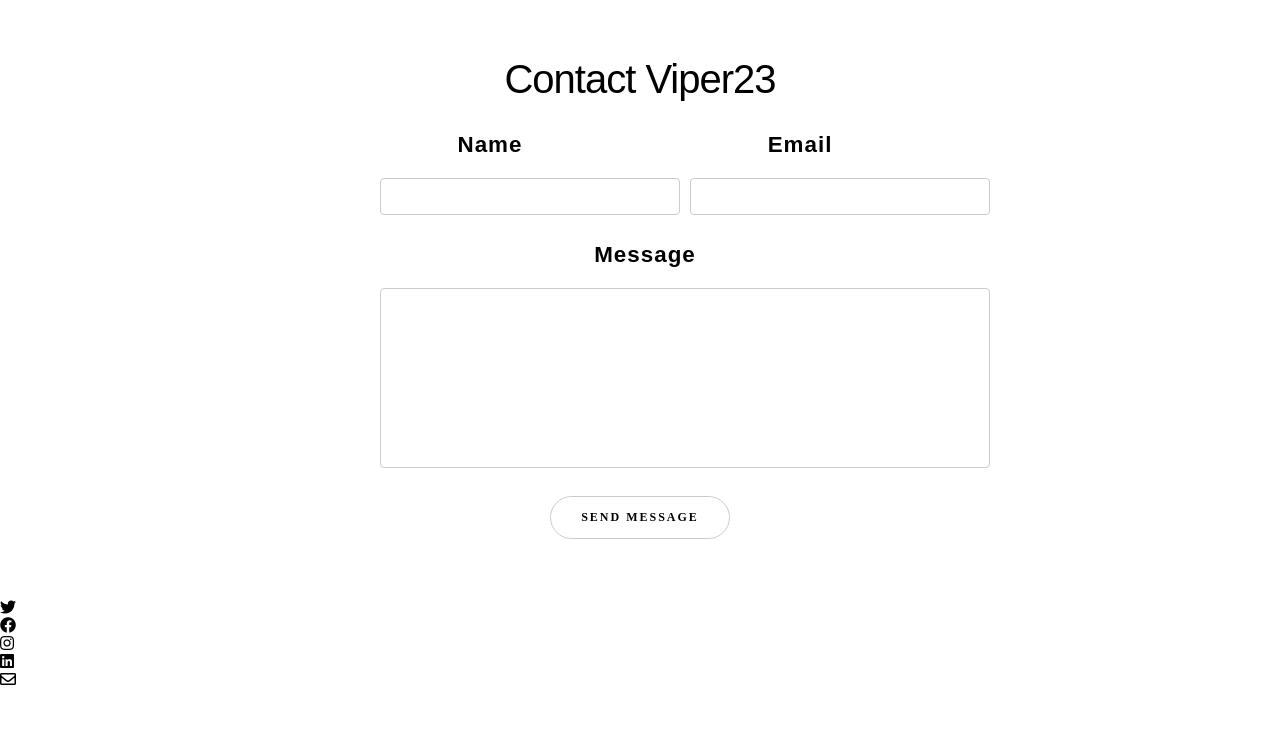
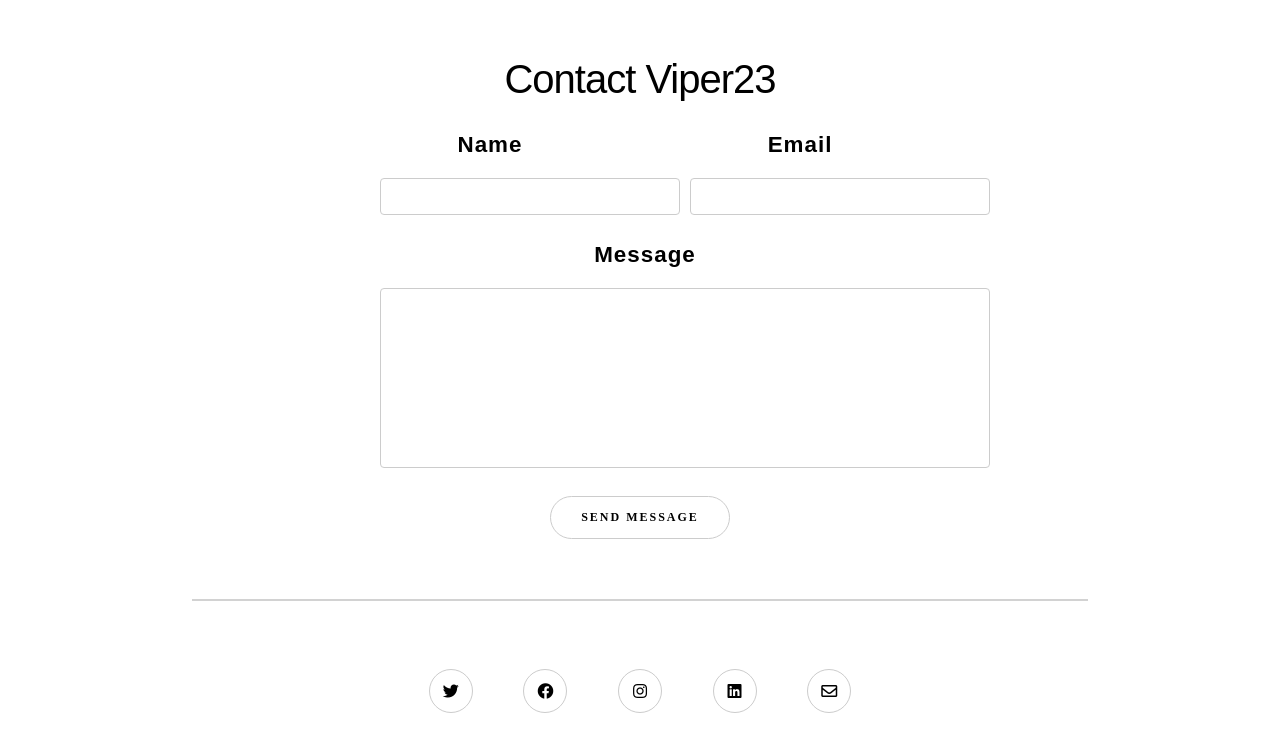
Before and after one commit to TonyV23/Integration, a plain HTML site: page index.html in a window 1280 px wide. Shown: the part 1703-2454 px from the top of the page. Before the commit the page ends 2392 px from the top, so only its background shows below. Drawn offline with Linux system fonts and the light colour scheme; a web font is replaced by a local one.

Commit message:
finish the footer section

```diff
--- a/style/style.css
+++ b/style/style.css
@@ -44,7 +44,7 @@ p{
     transition: 0.9s ease-in-out;
 }
 .button:hover, footer a:hover{
-    border: 1px solid skyblue;
+    /*border: 1px solid skyblue;*/
     color: skyblue;
 
 }
@@ -117,3 +117,36 @@ textarea{
     resize: none;
     height: 180px;
 }
+/************************FOOTER*****************************/
+footer{
+    padding: 70px 0 90px;
+    position: relative;
+}
+footer:before{
+    content: "";
+    position: absolute;
+    width: 70%;
+    height: 2px;
+    background-color: #0000002d;
+    left: 50%;
+    transform: translateX(-50%);
+    top: 0;
+}
+footer ul {
+    display: flex;
+    justify-content: space-between;
+    width: 33%;
+    margin: 0 auto;
+    min-width: 300px;
+}
+footer a{
+    border: 1px solid #ccc;
+    border-radius: 50px;
+    width: 44px;
+    height: 44px;
+    display: inline-block;
+    display: flex;
+    justify-content: center;
+    align-items: center;
+    transition: 0.3s;
+}
```
